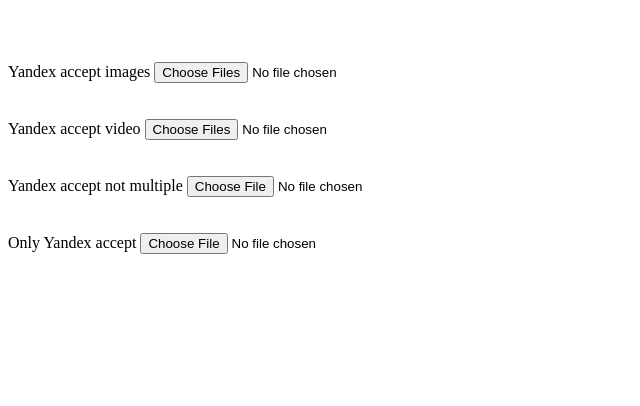
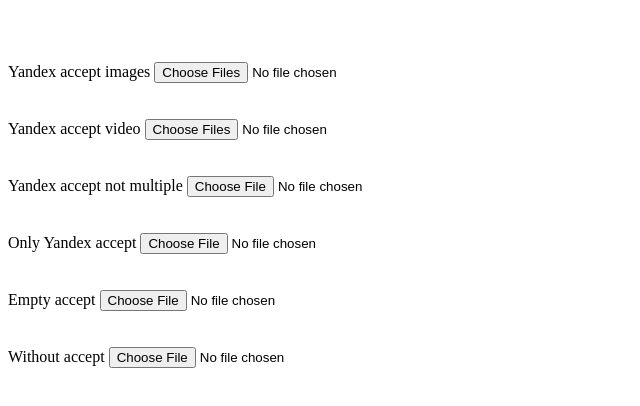
Before and after one commit to jely-scs/jely-scs.github.io, a plain HTML site: page index.html in a window 1280 px wide. Shown: the whole page, without its empty margins (0-640 px from the left). Drawn offline with Linux system fonts and the light colour scheme.

Commit message:
Added empty accept

```diff
--- a/index.html
+++ b/index.html
@@ -22,4 +22,13 @@
 <br/>
 Only Yandex accept <input type="file" name="files[]" accept="yandex-media-upload/stories10s,yandex-stories-30s/*" />
 
+<br/>
+<br/>
+<br/>
+Empty accept <input type="file" name="files[]" accept="" />
+<br/>
+<br/>
+<br/>
+Without accept <input type="file" name="files[]" />
+
 </body></html>
```
